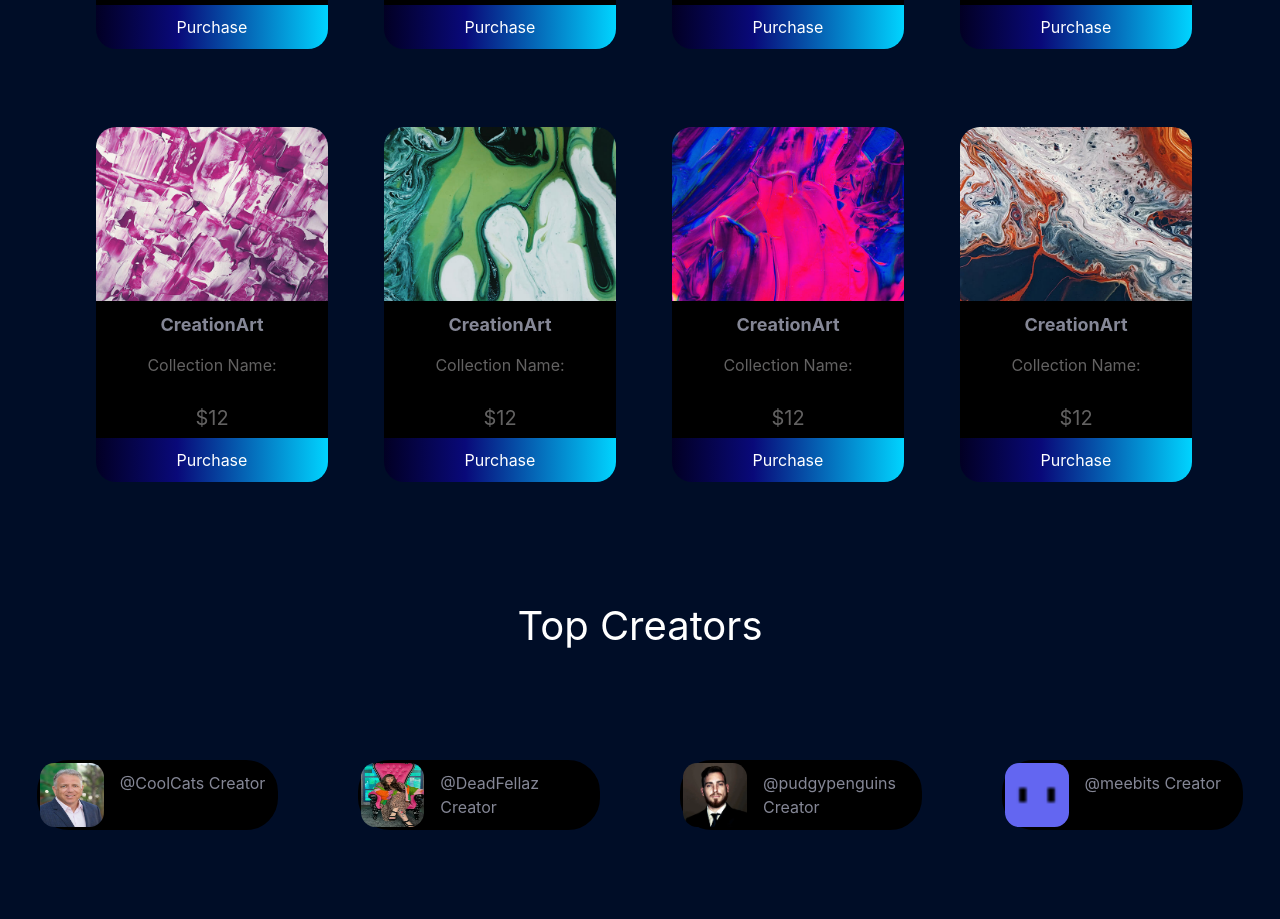
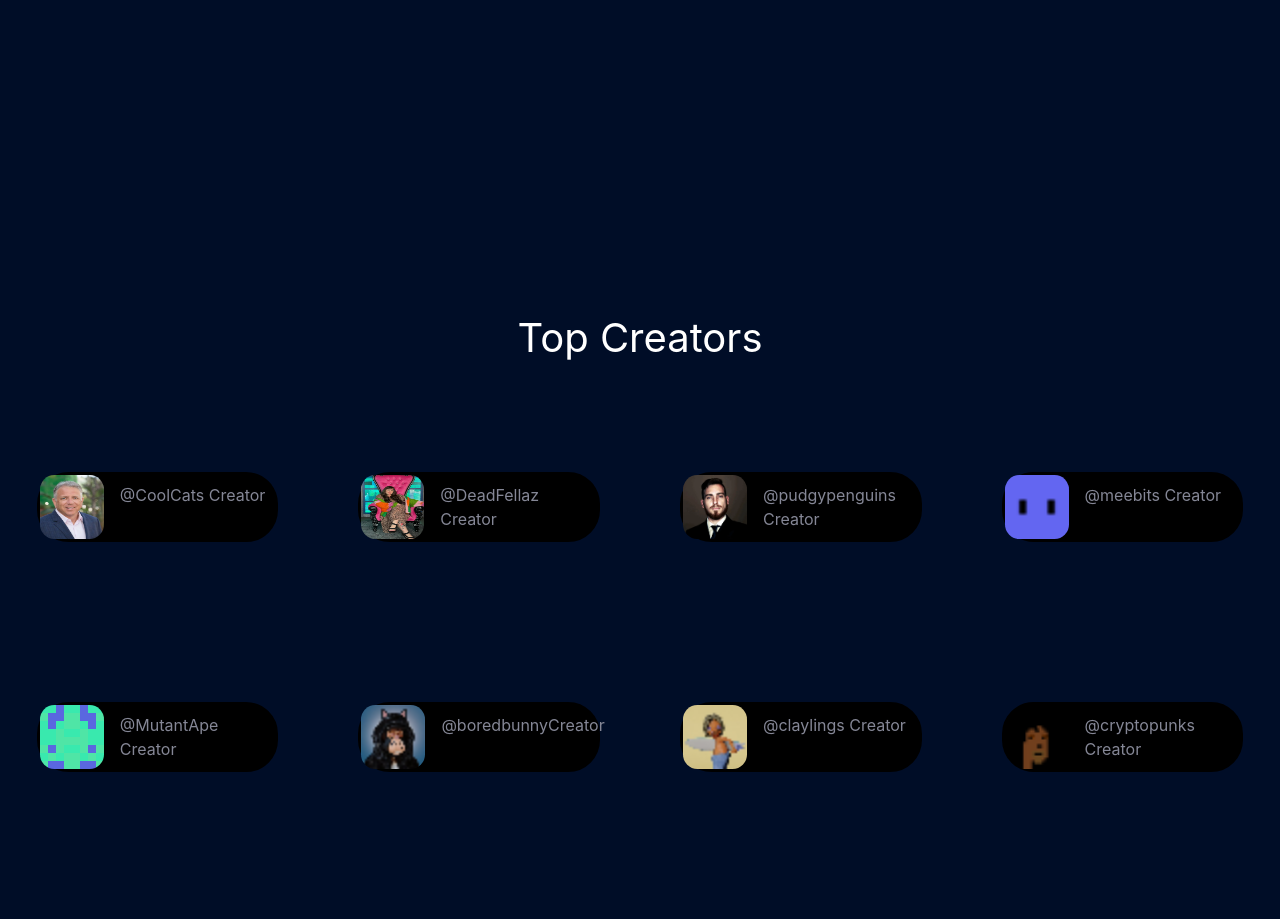
Before and after one commit to tarun-pratap/NFT-Website, a React (Create React App) app: page /user/explore in a window 1280 px wide. Shown: the part 1040-1959 px from the top of the page. Built offline with nearby package versions, Linux system fonts and the light colour scheme.

Commit message:
Dashboar graph updated

```diff
--- a/src/components/analytics/Analytics.js
+++ b/src/components/analytics/Analytics.js
@@ -5,7 +5,6 @@ import { InfinitySpin } from 'react-loader-spinner';
 import { useEffect, useState } from 'react';
 import { useLocation } from 'react-router-dom';
 
-var nft;
 function Analytics(props) {
 
 
@@ -26,6 +25,7 @@ function Analytics(props) {
 
 
  var fetchnft = async () => {
+    var nft;
     const options = { method: 'GET', headers: { accept: '*/*', 'x-api-key': 'demo-api-key' } };
 
     const urlp = `https://api.reservoir.tools/stats/v2?token=` + location.state.collection + `%3A` + location.state.nid;
@@ -36,10 +36,10 @@ function Analytics(props) {
         nft = response.stats.market;
       })
       .catch(err => console.error(err));
-      setPri({...nft});
+      setPri([nft]);
 
 
-      console.log(pri)
+      console.log("pri",pri)
   }
 
 
@@ -150,7 +150,8 @@ function Analytics(props) {
             <h5>Contract Address:</h5>
             <h6 style={{ "fontSize": "0.7rem" }}>{det.contract}</h6>
             {/* {console.log("bello",pri)} */}
-            {/* {pri.floorAsk&&<h5>price: {pri.floorAsk.price.amount.usd} USD( {pri.floorAsk.price.amount.native} {pri.floorAsk.price.currency.symbol} )</h5>} */}
+            {pri.floorAsk&&
+            <h5>price: {pri.floorAsk.price.amount.usd} USD( {pri.floorAsk.price.amount.native} {pri.floorAsk.price.currency.symbol} )</h5>}
           </div>
 
         </div>
@@ -183,7 +184,7 @@ function Analytics(props) {
       <div className="nftanalysis">
         <h3>Analysis</h3>
         <div className="anadeta">
-          {/* <div className="rarity"> Top Bid: &nbsp; {pri.topBid.price.amount.usd} USD( {pri.topBid.price.amount.native} {pri.topBid.price.currency.symbol} )</div> */}
+          {pri.topBid&&<div className="rarity"> Top Bid: &nbsp; {pri.topBid.price.amount.usd} USD( {pri.topBid.price.amount.native} {pri.topBid.price.currency.symbol} )</div>}
           <div className="priceaft">Price after 1 month:{reg[0]*(m)+reg[1]}  ETH</div>
           <div className="priceaft">Price after 1 Year: {reg[0]*(y)+reg[1]} ETH</div>
         </div>
--- a/src/components/dashboard/Dashboard.js
+++ b/src/components/dashboard/Dashboard.js
@@ -16,15 +16,15 @@ function Dashboard() {
     var arr = [];
 
     var ownnft=[["0x1A92f7381B9F03921564a437210bB9396471050C",1639],["0xBd3531dA5CF5857e7CfAA92426877b022e612cf8",2592],["0x8630cDEaA26D042f0F9242ca30229b425E7f243f",1335],["0x2acAb3DEa77832C09420663b0E1cB386031bA17B",3564]]
-    // for (let i = 0; i < 4; i++) {
+    for (let i = 0; i < 4; i++) {
 
 
     const options = { method: 'GET', headers: { accept: '*/*', 'x-api-key': 'demo-api-key' } };
     // const addresses=["0xBd3531dA5CF5857e7CfAA92426877b022e612cf8","0x7Bd29408f11D2bFC23c34f18275bBf23bB716Bc7","0x1A92f7381B9F03921564a437210bB9396471050C","0x2acAb3DEa77832C09420663b0E1cB386031bA17B","0x60E4d786628Fea6478F785A6d7e704777c86a7c6","0x9372b371196751dd2F603729Ae8D8014BbeB07f6","0x8630cDEaA26D042f0F9242ca30229b425E7f243f","0xb47e3cd837dDF8e4c57F05d70Ab865de6e193BBB"];
 
-    const address = ownnft[0][0];
-    const tokenid = ownnft[0][1];
-    const urlt = `https://api.reservoir.tools/transfers/v2?token=` + address + `%3A` + tokenid + `&limit=20`
+    const address = ownnft[i][0];
+    const tokenid = ownnft[i][1];
+    const urlt = `https://api.reservoir.tools/transfers/v2?token=` + address + `%3A` + tokenid + `&limit=50`
     // const urlp=`https://api.reservoir.tools/tokens/v5?collection=`+address+`&sortBy=floorAskPrice&limit=10&includeTopBid=false&includeAttributes=false`;
 
     await fetch(urlt, options)
@@ -32,21 +32,23 @@ function Dashboard() {
       .then(response => response.transfers)
       .then(response => {
         response.forEach(ele => {
+          console.log(ele,"elel")
           var d = new Date(ele.timestamp * 1000);
-          // if (i==0) {
-          ele.price && arr.push([new Date(d.getFullYear(), d.getMonth() + 1, d.getDate()), ele.price])
-        // }
-        // else{
-        //     ele.price && arr.push([new Date(d.getFullYear(), d.getMonth() + 1, d.getDate()), ele.price])
+          if (ele.price) {
 
-        //   }
+            var subar=[new Date(d.getFullYear(), d.getMonth() + 1, d.getDate()),NaN,NaN,NaN,NaN]
+            subar[i+1]=ele.price;
+           arr.push(subar)
+
+          }
 
         });
       }
 
       )
       .catch(err => console.error(err));
-    // }
+    }
+    console.log("4ar",arr)
     setTrans([...trans, ...arr]);
   }
   console.log(trans);
@@ -371,10 +373,10 @@ function Dashboard() {
 
               <Chart
                 chartType="LineChart"
-                data={[["Transaction Date", "Transaction amount",], ...trans]}
+                data={[["Transaction Date", "NFT1","NFT 2","nft3","nft4"], ...trans]}
                 width="100%"
                 height="100%"
-                options={{ legend: { position: "bottom" }, "backgroundColor": "#152846", "colors": ["aqua", "#ec1f7f"], animation: {
+                options={{ legend: { position: "bottom" }, "backgroundColor": "#152846", "colors": ["#D672AB","#39E27D","#F68A5C","aqua"], animation: {
                   startup: true,
                   easing: "linear",
                   duration: 1000,
--- a/src/components/explore/explore.js
+++ b/src/components/explore/explore.js
@@ -47,22 +47,7 @@ function explore() {
                         cardimg ="/images/author-banner-8.jpg"
                         Collection Name = ""
                         nftprice = "12"/>
-                        <Tpcard nn = "CreationArt"
-                        cardimg ="/images/author-banner-1.jpg"
-                        Collection Name = ""
-                        nftprice = "12"/>
-                        <Tpcard nn = "CreationArt"
-                        cardimg ="/images/author-banner-7.jpg"
-                        Collection Name = ""
-                        nftprice = "12"/>
-                        <Tpcard nn = "CreationArt"
-                        cardimg ="/images/author-banner-2.jpg"
-                        Collection Name = ""
-                        nftprice = "12"/>
-                        <Tpcard nn = "CreationArt"
-                        cardimg ="/images/author-banner-4.jpg"
-                        Collection Name = ""
-                        nftprice = "12"/>
+
 
 
 
```
Lines whose indentation alone changed are shown as unchanged.
